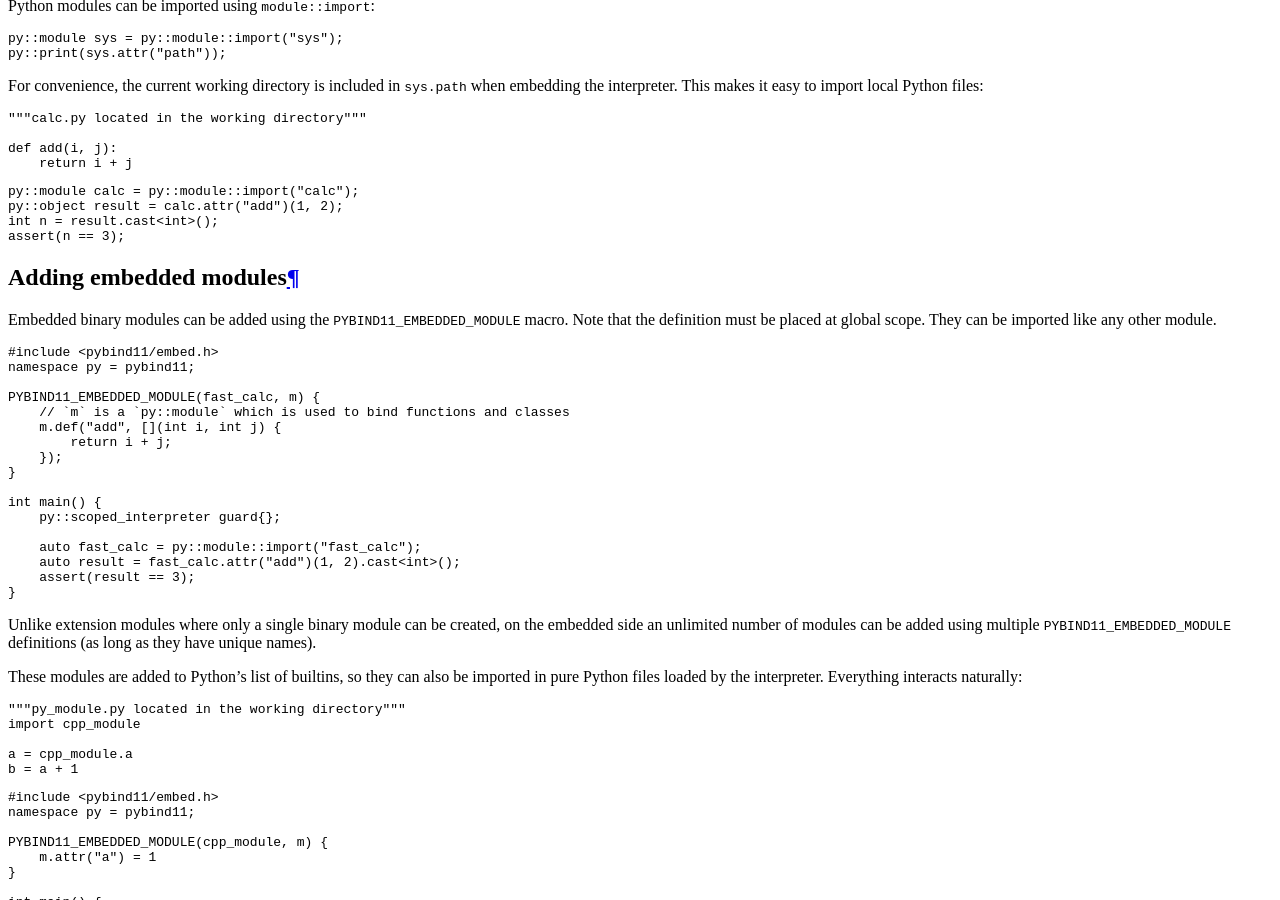
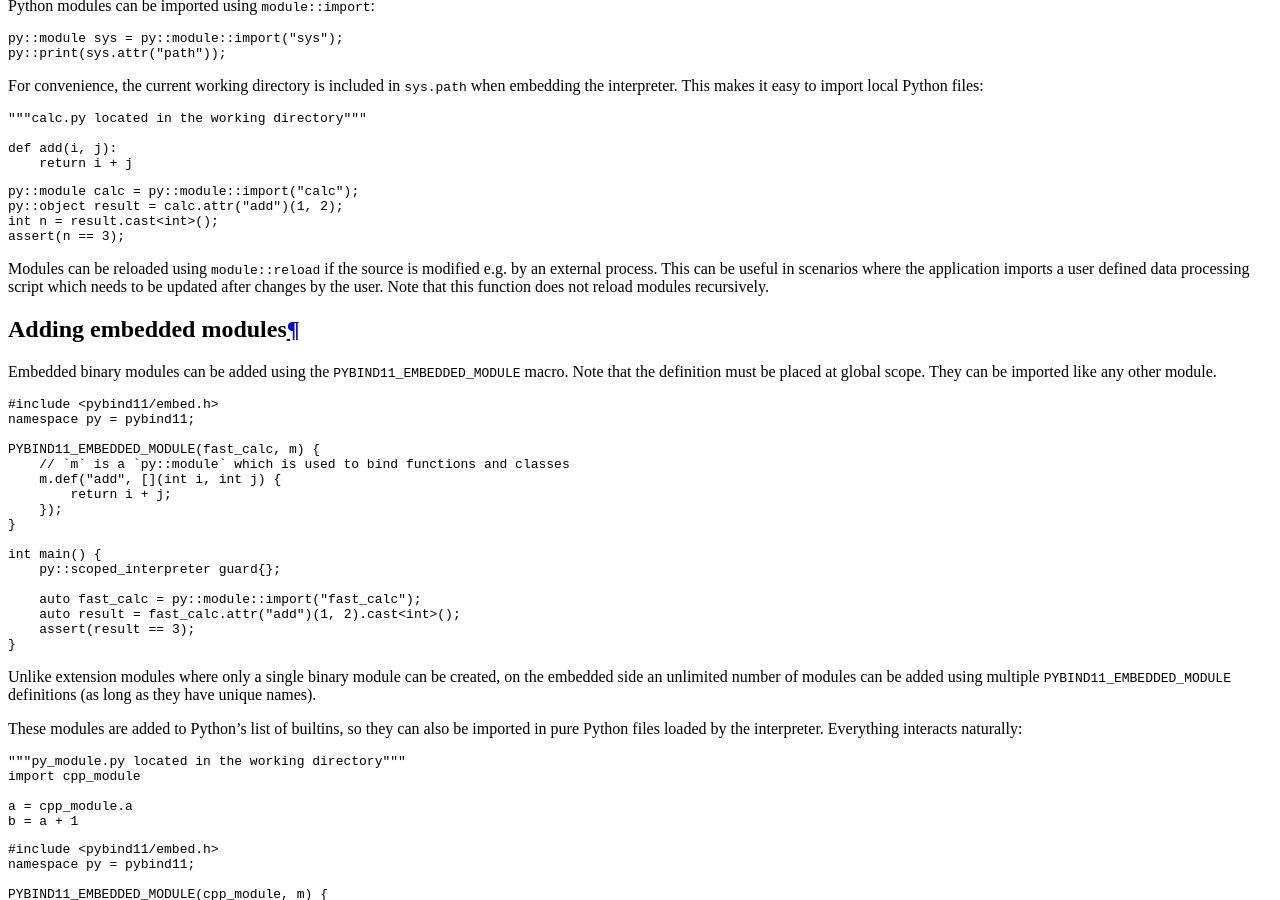
Before and after one commit to pybind/pybind11, a Sphinx documentation site: the page built from docs/advanced/embedding.rst, in a window 1280 px wide and 900 px high, scrolled down 2197 px. Built offline with Sphinx 7.4.7 and the Read the Docs theme 2.0.0, drawn with Linux system fonts in a browser that asks for light colours.

Commit message:
Added documentation note on reloading imported modules

```diff
--- a/docs/advanced/embedding.rst
+++ b/docs/advanced/embedding.rst
@@ -133,6 +133,11 @@ embedding the interpreter. This makes it easy to import local Python files:
     int n = result.cast<int>();
     assert(n == 3);
 
+Modules can be reloaded using `module::reload()` if the source is modified e.g.
+by an external process. This can be useful in scenarios where the application
+imports a user defined data processing script which needs to be updated after
+changes by the user. Note that this function does not reload modules recursively.
+
 .. _embedding_modules:
 
 Adding embedded modules
```
